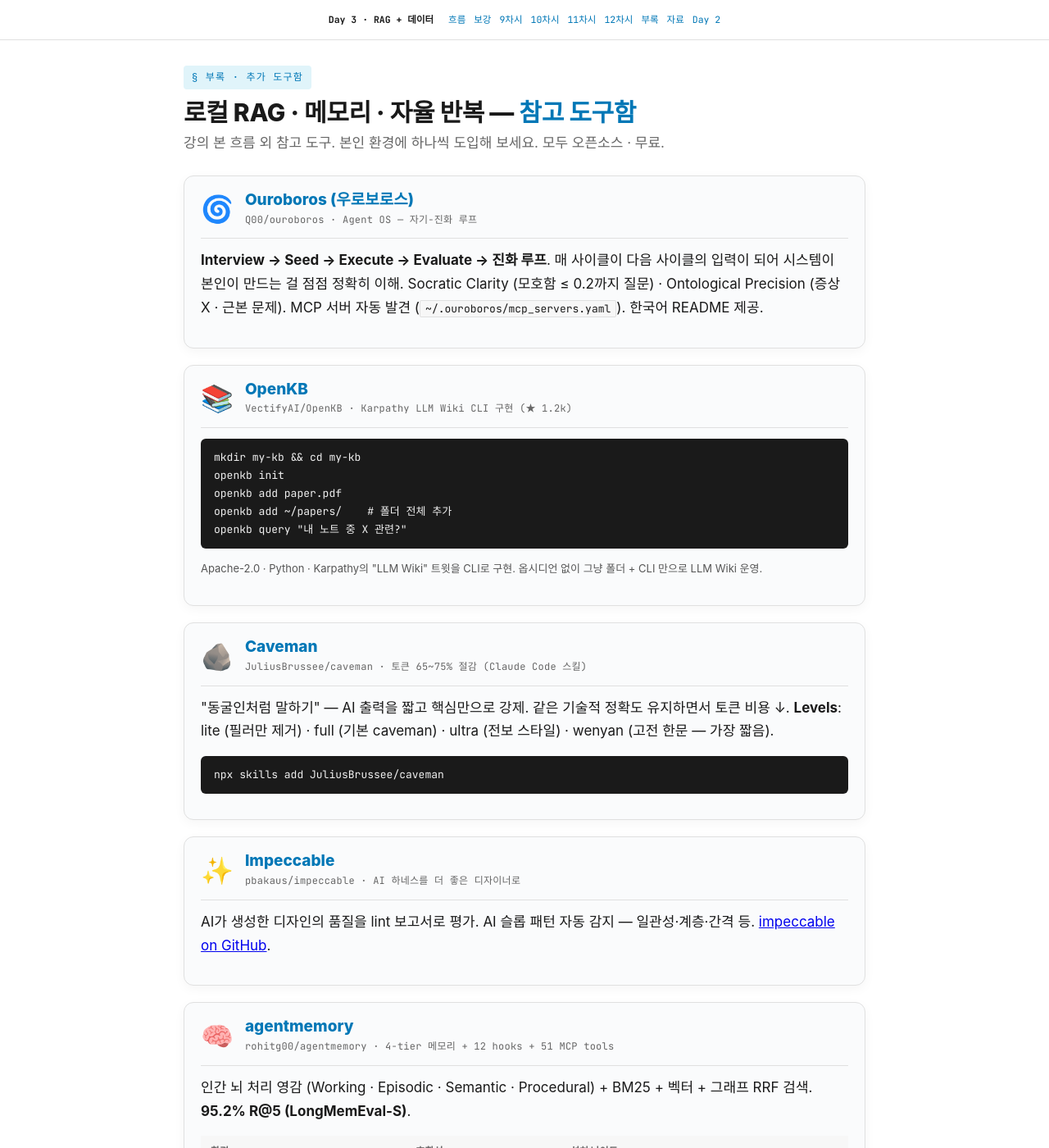
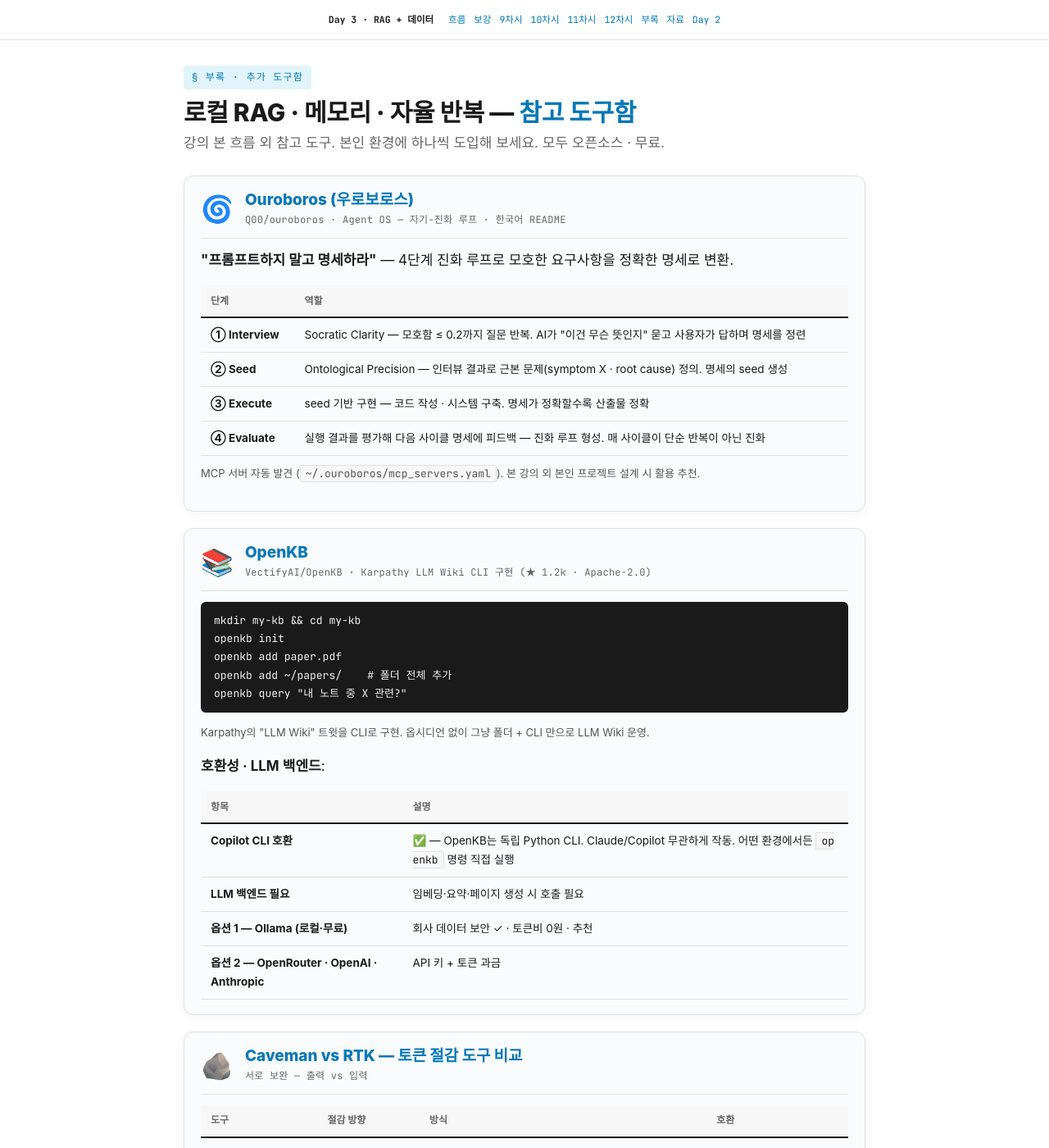
Before and after one commit to daniel8824-del/rag-day3, a Jekyll site: the page docs/index.html, which Jekyll copies as it is, in a window 1280 px wide and 1400 px high, scrolled down 18416 px. Shown: the whole window at 82% size. Built offline with Jekyll 4.4.1, drawn with Linux system fonts in a browser that asks for light colours; some web fonts are replaced; some of the changed text lies outside the part shown.

Commit message:
§ 부록 정합 — Ouroboros 4단계 + OpenKB 호환성 + Caveman·RTK 비교 + agentmemory 본인 테스트
- Ouroboros: Interview·Seed·Execute·Evaluate 4단계 스킬별 정의 표 추가
- OpenKB: Copilot CLI 호환 ✓ + LLM 백엔드 옵션 (Ollama 로컬 무료 추천 / OpenAI·Anthropic·OpenRouter 과금) 안내 표 추가
- Caveman vs RTK 비교 표 추가:
  · Caveman = 출력 토큰 65~75%↓ (Claude Code · Codex)
  · RTK = 입력 토큰 60~90%↓ (Claude Code 전용 hook 기반)
  · 둘 다 쓰면 누적 ~70% 절감
- agentmemory: 본인 테스트 추천 안내 (Claude Code 한 줄 설치)

Co-Authored-By: Claude Opus 4.7 (1M context) <noreply@anthropic.com>

```diff
--- a/docs/index.html
+++ b/docs/index.html
@@ -1256,43 +1256,95 @@ obsidian-cli note create \
 
   <div class="plugin-card">
     <div class="plugin-h"><span class="plugin-icon">🌀</span>
-      <div><div class="plugin-name">Ouroboros (우로보로스)</div><div class="plugin-meta">Q00/ouroboros · Agent OS — 자기-진화 루프</div></div>
+      <div><div class="plugin-name">Ouroboros (우로보로스)</div><div class="plugin-meta">Q00/ouroboros · Agent OS — 자기-진화 루프 · 한국어 README</div></div>
     </div>
-    <p><strong>Interview → Seed → Execute → Evaluate → 진화 루프</strong>. 매 사이클이 다음 사이클의 입력이 되어 시스템이 본인이 만드는 걸 점점 정확히 이해. Socratic Clarity (모호함 ≤ 0.2까지 질문) · Ontological Precision (증상 X · 근본 문제). MCP 서버 자동 발견 (<code class="inline">~/.ouroboros/mcp_servers.yaml</code>). 한국어 README 제공.</p>
+    <p><strong>"프롬프트하지 말고 명세하라"</strong> — 4단계 진화 루프로 모호한 요구사항을 정확한 명세로 변환.</p>
+    <table>
+      <thead><tr><th>단계</th><th>역할</th></tr></thead>
+      <tbody>
+        <tr><td><strong>① Interview</strong></td><td>Socratic Clarity — 모호함 ≤ 0.2까지 질문 반복. AI가 "이건 무슨 뜻인지" 묻고 사용자가 답하며 명세를 정련</td></tr>
+        <tr><td><strong>② Seed</strong></td><td>Ontological Precision — 인터뷰 결과로 근본 문제(symptom X · root cause) 정의. 명세의 seed 생성</td></tr>
+        <tr><td><strong>③ Execute</strong></td><td>seed 기반 구현 — 코드 작성 · 시스템 구축. 명세가 정확할수록 산출물 정확</td></tr>
+        <tr><td><strong>④ Evaluate</strong></td><td>실행 결과를 평가해 다음 사이클 명세에 피드백 — 진화 루프 형성. 매 사이클이 단순 반복이 아닌 진화</td></tr>
+      </tbody>
+    </table>
+    <p style="font-size:13px;color:#555;">MCP 서버 자동 발견 (<code class="inline">~/.ouroboros/mcp_servers.yaml</code>). 본 강의 외 본인 프로젝트 설계 시 활용 추천.</p>
   </div>
 
   <div class="plugin-card">
     <div class="plugin-h"><span class="plugin-icon">📚</span>
-      <div><div class="plugin-name">OpenKB</div><div class="plugin-meta">VectifyAI/OpenKB · Karpathy LLM Wiki CLI 구현 (★ 1.2k)</div></div>
+      <div><div class="plugin-name">OpenKB</div><div class="plugin-meta">VectifyAI/OpenKB · Karpathy LLM Wiki CLI 구현 (★ 1.2k · Apache-2.0)</div></div>
     </div>
     <pre style="background:#1a1a1a;color:#f0f0f0;padding:12px 16px;border-radius:6px;font-size:13px;">mkdir my-kb && cd my-kb
 openkb init
 openkb add paper.pdf
 openkb add ~/papers/    # 폴더 전체 추가
 openkb query "내 노트 중 X 관련?"</pre>
-    <p style="font-size:13px;color:#555;margin-top:8px;">Apache-2.0 · Python · Karpathy의 "LLM Wiki" 트윗을 CLI로 구현. 옵시디언 없이 그냥 폴더 + CLI 만으로 LLM Wiki 운영.</p>
+    <p style="font-size:13px;color:#555;margin-top:8px;">Karpathy의 "LLM Wiki" 트윗을 CLI로 구현. 옵시디언 없이 그냥 폴더 + CLI 만으로 LLM Wiki 운영.</p>
+
+    <p style="margin-top:12px;"><strong>호환성 · LLM 백엔드</strong>:</p>
+    <table>
+      <thead><tr><th>항목</th><th>설명</th></tr></thead>
+      <tbody>
+        <tr><td><strong>Copilot CLI 호환</strong></td><td>✅ — OpenKB는 독립 Python CLI. Claude/Copilot 무관하게 작동. 어떤 환경에서든 <code class="inline">openkb</code> 명령 직접 실행</td></tr>
+        <tr><td><strong>LLM 백엔드 필요</strong></td><td>임베딩·요약·페이지 생성 시 호출 필요</td></tr>
+        <tr><td><strong>옵션 1 — Ollama (로컬·무료)</strong></td><td>회사 데이터 보안 ✓ · 토큰비 0원 · 추천</td></tr>
+        <tr><td><strong>옵션 2 — OpenRouter · OpenAI · Anthropic</strong></td><td>API 키 + 토큰 과금</td></tr>
+      </tbody>
+    </table>
   </div>
 
   <div class="plugin-card">
     <div class="plugin-h"><span class="plugin-icon">🪨</span>
-      <div><div class="plugin-name">Caveman</div><div class="plugin-meta">JuliusBrussee/caveman · 토큰 65~75% 절감 (Claude Code 스킬)</div></div>
+      <div><div class="plugin-name">Caveman vs RTK — 토큰 절감 도구 비교</div><div class="plugin-meta">서로 보완 — 출력 vs 입력</div></div>
     </div>
-    <p>"동굴인처럼 말하기" — AI 출력을 짧고 핵심만으로 강제. 같은 기술적 정확도 유지하면서 토큰 비용 ↓. <strong>Levels</strong>: lite (필러만 제거) · full (기본 caveman) · ultra (전보 스타일) · wenyan (고전 한문 — 가장 짧음).</p>
-    <pre style="background:#1a1a1a;color:#f0f0f0;padding:12px 16px;border-radius:6px;font-size:13px;">npx skills add JuliusBrussee/caveman</pre>
+
+    <table>
+      <thead><tr><th>도구</th><th>절감 방향</th><th>방식</th><th>호환</th></tr></thead>
+      <tbody>
+        <tr>
+          <td><strong>Caveman</strong><br><span style="font-size:12px;color:#666;">JuliusBrussee/caveman</span></td>
+          <td><strong>출력</strong> 토큰 65~75%↓</td>
+          <td>AI 답변을 짧고 핵심만으로 강제 ("동굴인처럼 말하기"). 의미적 제약 엔진.</td>
+          <td>Claude Code · Codex</td>
+        </tr>
+        <tr>
+          <td><strong>RTK</strong> (Rust Token Killer)<br><span style="font-size:12px;color:#666;">rust-token-killer</span></td>
+          <td><strong>입력</strong> 토큰 60~90%↓</td>
+          <td>dev 명령(<code class="inline">git diff</code>·<code class="inline">npm test</code> 등) 결과를 hook으로 자동 압축</td>
+          <td><strong>Claude Code 전용</strong> (hook 기반)</td>
+        </tr>
+      </tbody>
+    </table>
+
+    <p style="margin-top:8px;"><strong>Caveman 4 레벨</strong> (출력 절감 강도):</p>
+    <ul style="padding-left:22px;font-size:14.5px;">
+      <li><code class="inline">lite</code> — 필러만 제거 (자연어 유지) · ~30%</li>
+      <li><code class="inline">full</code> — 기본 caveman 톤 · ~65%</li>
+      <li><code class="inline">ultra</code> — 전보 스타일 (telegraphic) · ~75%</li>
+      <li><code class="inline">wenyan</code> — 고전 한문 스타일 · ~87%</li>
+    </ul>
+
+    <pre style="background:#1a1a1a;color:#f0f0f0;padding:12px 16px;border-radius:6px;font-size:13px;"># Caveman 설치 (Claude Code · Codex)
+npx skills add JuliusBrussee/caveman
+
+# RTK는 Claude Code hook 기반 — 별도 설치 후 자동 작동</pre>
+
+    <p style="font-size:13px;color:#555;"><strong>둘 다 쓰면 누적 효과</strong> — RTK가 입력 측 60~90%↓ + Caveman이 출력 측 65~75%↓. Claude Code 환경에서 토큰 비용 평균 70% 절감 가능.</p>
   </div>
 
   <div class="plugin-card">
     <div class="plugin-h"><span class="plugin-icon">✨</span>
       <div><div class="plugin-name">Impeccable</div><div class="plugin-meta">pbakaus/impeccable · AI 하네스를 더 좋은 디자이너로</div></div>
     </div>
-    <p>AI가 생성한 디자인의 품질을 lint 보고서로 평가. AI 슬롭 패턴 자동 감지 — 일관성·계층·간격 등. <a href="https://github.com/pbakaus/impeccable" target="_blank">impeccable on GitHub</a>.</p>
+    <p>AI가 생성한 디자인의 품질을 lint 보고서로 평가. AI 슬롭 패턴 자동 감지 — 일관성·계층·간격·과잉 그림자/gradient 등. <a href="https://github.com/pbakaus/impeccable" target="_blank">impeccable on GitHub</a>.</p>
   </div>
 
   <div class="plugin-card">
     <div class="plugin-h"><span class="plugin-icon">🧠</span>
-      <div><div class="plugin-name">agentmemory</div><div class="plugin-meta">rohitg00/agentmemory · 4-tier 메모리 + 12 hooks + 51 MCP tools</div></div>
+      <div><div class="plugin-name">agentmemory (본인 테스트 추천)</div><div class="plugin-meta">rohitg00/agentmemory · 4-tier 메모리 + 12 hooks + 51 MCP tools</div></div>
     </div>
-    <p>인간 뇌 처리 영감 (Working · Episodic · Semantic · Procedural) + BM25 + 벡터 + 그래프 RRF 검색. <strong>95.2% R@5 (LongMemEval-S)</strong>.</p>
+    <p>인간 뇌 처리 영감 (Working · Episodic · Semantic · Procedural) + BM25 + 벡터 + 그래프 RRF 검색. <strong>95.2% R@5 (LongMemEval-S)</strong>. SQLite 저장 — 외부 의존성 0.</p>
     <table style="font-size:13px;">
       <thead><tr><th>환경</th><th>호환성</th><th>설치 난이도</th></tr></thead>
       <tbody>
@@ -1300,7 +1352,7 @@ openkb query "내 노트 중 X 관련?"</pre>
         <tr><td>Copilot CLI</td><td>❌ 직접 X · REST API 우회</td><td>어려움 — <code class="inline">curl POST /agentmemory/observe</code></td></tr>
       </tbody>
     </table>
-    <p style="font-size:13px;color:#555;">→ <strong>Copilot 사용자는 우로보로스 + OpenKB 조합 대안 권장</strong>. 본격 메모리는 Claude Code 환경.</p>
+    <p style="font-size:13px;color:#555;margin-top:8px;"><strong>본인 테스트 추천</strong> — Claude Code 환경에서 한 줄 설치 후 일주일 사용. 자동 캡처(12 hooks)된 메모리가 어떻게 회상되는지 직접 체험. Copilot 사용자는 우로보로스 + OpenKB + claude-session-memory-kit 조합 대안.</p>
   </div>
 
   <div class="plugin-card">
```
